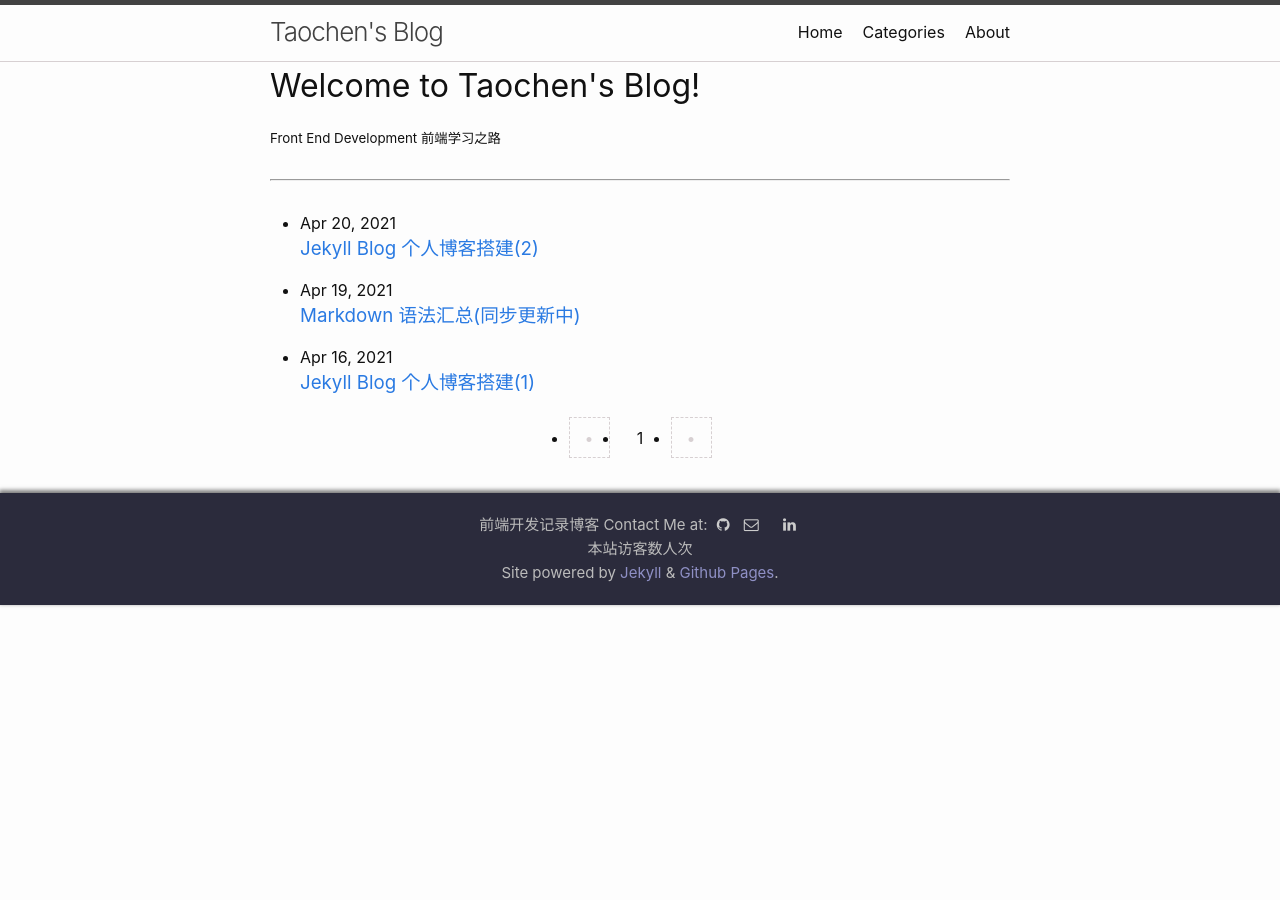
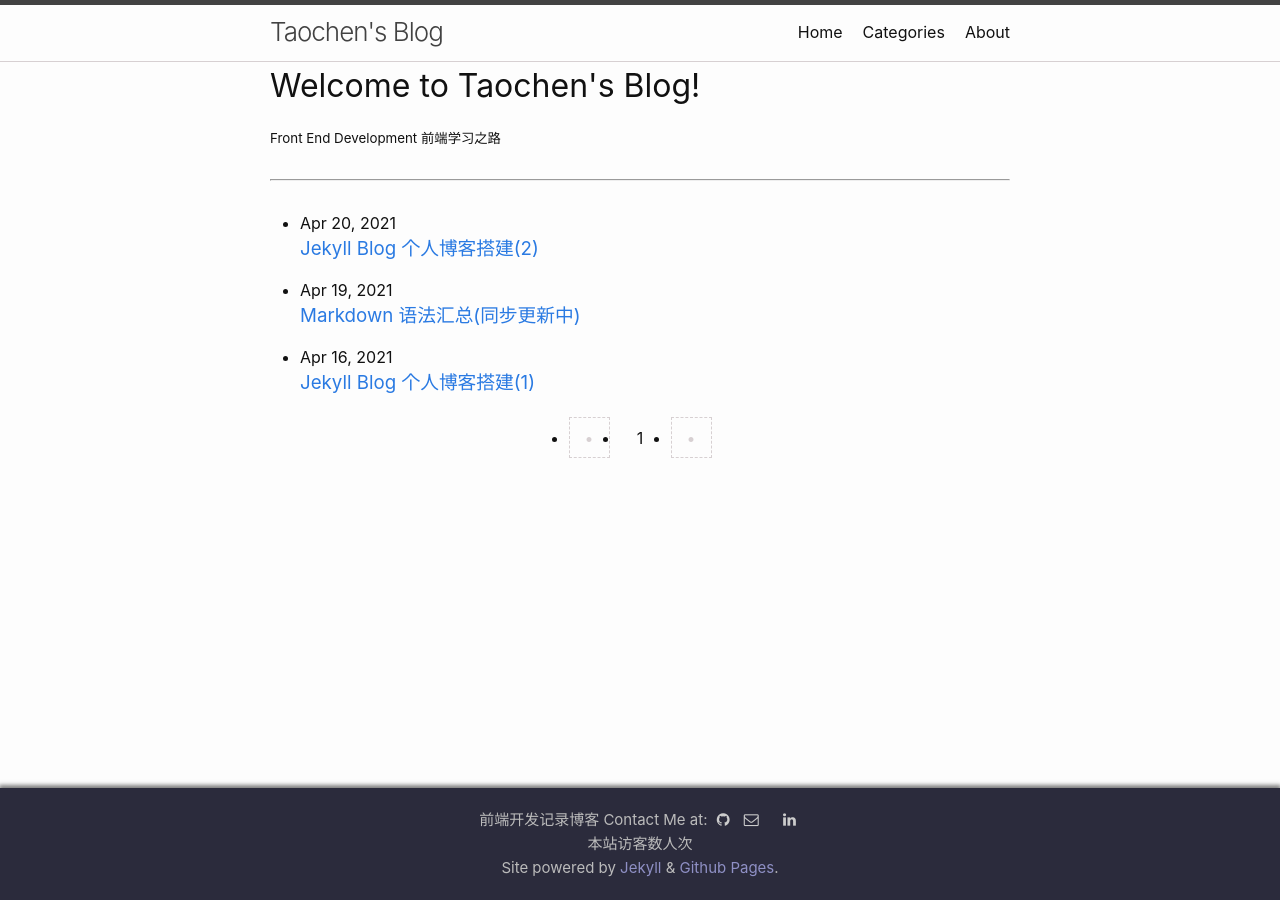
Before and after one commit to ThomasMental/ThomasMental.github.io, a Jekyll site: the page built from index.html, in a window 1280 px wide. Built offline with Jekyll 4.4.1, drawn with Linux system fonts in a browser that asks for light colours; the list of posts is cut into pages by our own code; comment, search, counter and statistics services are not loaded; a style sheet for code colours, icons or effects is not loaded.

Commit message:
Update _footer.scss

```diff
--- a/_sass/minima/_footer.scss
+++ b/_sass/minima/_footer.scss
@@ -2,7 +2,11 @@
  * Site footer
  */
  .site-footer {
-    position: relative;
+    position: absolute;
+    bottom: 0px;
+    left: 0px;
+    right: 0px;
+    margin-bottom: 0px;
     padding: 15px 0;
 
     text-align: center;
```
